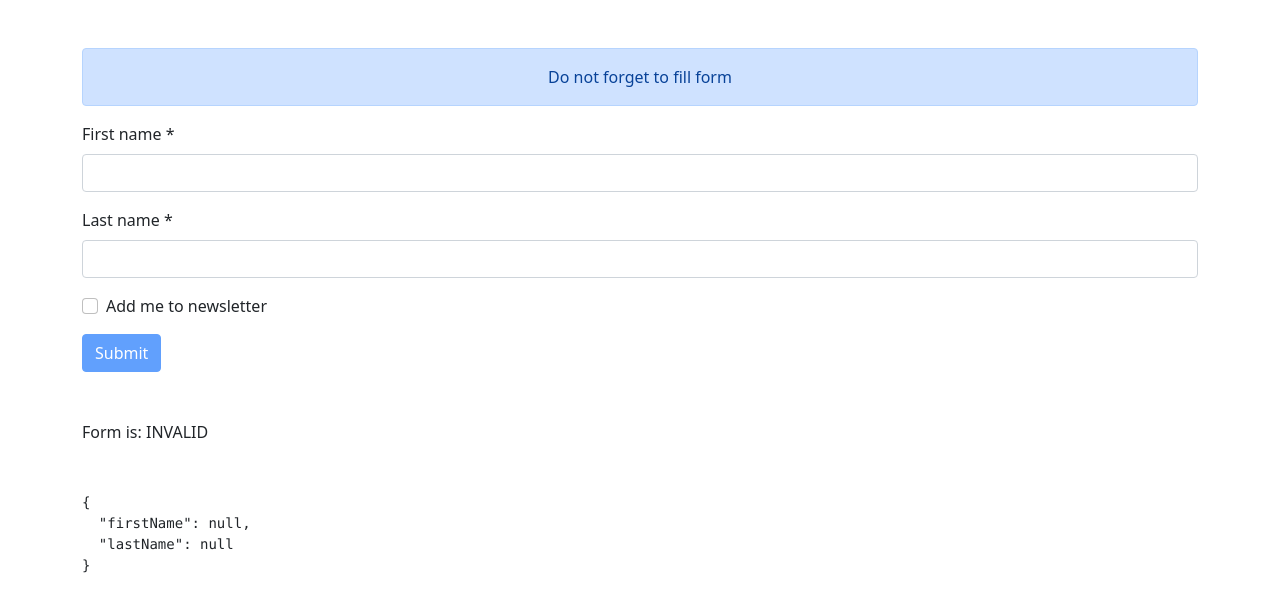
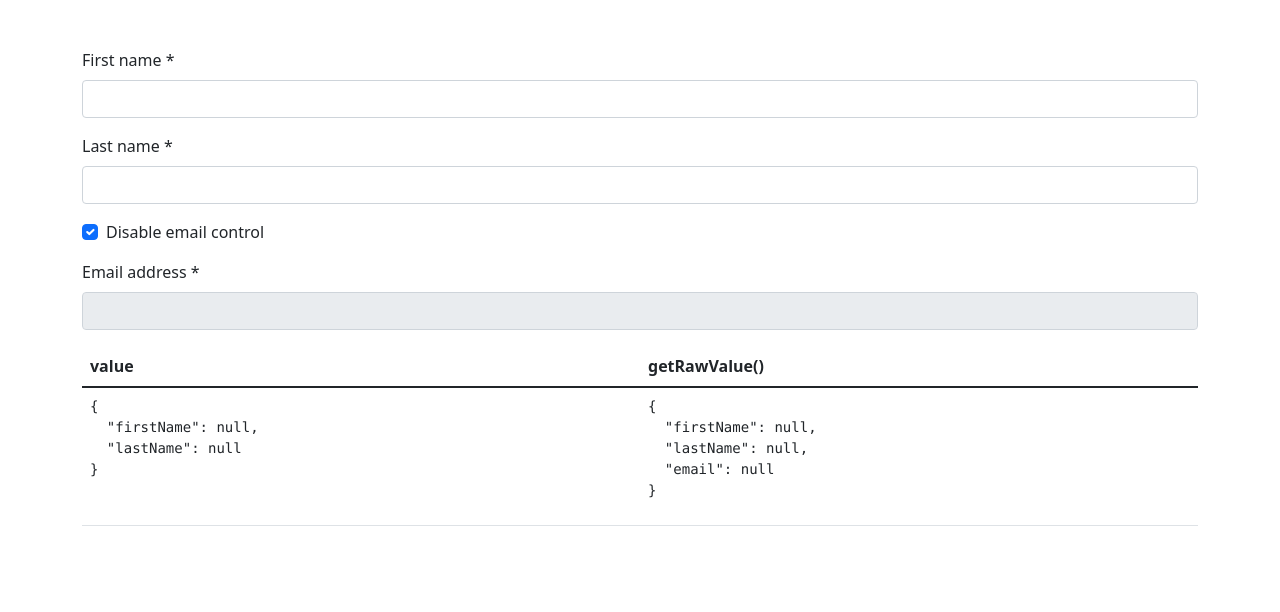
Before and after one commit to angularcodegen/form-fields, an Angular app: page / in a window 1280 px wide. Shown: the top 612 px of the page. Built offline with nearby package versions, Linux system fonts and the light colour scheme.

Commit message:
Show difference in table

```diff
--- a/src/app/app.component.html
+++ b/src/app/app.component.html
@@ -1,5 +1,4 @@
-<form [formGroup]="form" class="container mt-5">
-  <div class="alert alert-primary text-center" role="alert">Do not forget to fill form</div>
+<form [formGroup]="form" class="container my-5">
   <div class="mb-3">
     <label for="firstname" class="form-label">First name *</label>
     <input
@@ -26,10 +25,10 @@
 
   <div class="mb-3 form-check">
     <input [formControl]="saveToNewslatter" type="checkbox" class="form-check-input" id="newsletter" />
-    <label class="form-check-label" for="newsletter">Add me to newsletter</label>
+    <label class="form-check-label" for="newsletter"> Disable email control </label>
   </div>
 
-  <div *ngIf="saveToNewslatter.value === true" class="mb-3">
+  <div class="mb-3">
     <label for="email" class="form-label">Email address *</label>
     <input
       formControlName="email"
@@ -39,11 +38,24 @@
       aria-describedby="emailHelp"
       autocomplete="off"
     />
-    <div id="emailHelp" class="form-text">We'll never share your email with anyone else.</div>
   </div>
 
-  <button (click)="send()" type="submit" class="btn btn-primary" [disabled]="!form.valid">Submit</button>
-
-  <p class="mt-5">Form is: {{ form.status }}</p>
-  <pre class="mt-5"><code>{{ form.value | json }}</code></pre>
+  <table class="table">
+    <thead>
+      <tr>
+        <th scope="col">value</th>
+        <th scope="col">getRawValue()</th>
+      </tr>
+    </thead>
+    <tbody>
+      <tr>
+        <td>
+          <pre><code>{{ form.value | json }}</code></pre>
+        </td>
+        <td>
+          <pre><code>{{ form.getRawValue() | json }}</code></pre>
+        </td>
+      </tr>
+    </tbody>
+  </table>
 </form>
--- a/src/app/app.component.ts
+++ b/src/app/app.component.ts
@@ -12,7 +12,11 @@ export class AppComponent implements OnDestroy {
     email: new FormControl({ disabled: true, value: null }, [Validators.required]),
   });
 
-  saveToNewslatter = new FormControl(false);
+  get email() {
+    return this.form.get('email')!;
+  }
+
+  saveToNewslatter = new FormControl(true);
 
   private toggleEmailSub = this.saveToNewslatter.valueChanges.subscribe(() => this.toggleEmail());
 
@@ -21,16 +25,6 @@ export class AppComponent implements OnDestroy {
     email.enabled ? email.disable() : email.enable();
   }
 
-  send() {
-    alert(`
-form.value:
-${JSON.stringify(this.form.value)}
-
-form.getRawValue():
-${JSON.stringify(this.form.getRawValue())}
-    `);
-  }
-
   ngOnDestroy(): void {
     this.toggleEmailSub.unsubscribe();
   }
--- a/src/index.html
+++ b/src/index.html
@@ -1,13 +1,15 @@
-<!doctype html>
+<!DOCTYPE html>
 <html lang="en">
-<head>
-  <meta charset="utf-8">
-  <title>FormFields</title>
-  <base href="/">
-  <meta name="viewport" content="width=device-width, initial-scale=1">
-  <link rel="icon" type="image/x-icon" href="favicon.ico">
-</head>
-<body>
-  <app-root></app-root>
-</body>
+  <head>
+    <meta charset="utf-8" />
+    <title>FormFields</title>
+    <base href="/" />
+    <meta name="viewport" content="width=device-width, initial-scale=1" />
+    <link rel="icon" type="image/x-icon" href="favicon.ico" />
+
+  </head>
+  </head>
+  <body >
+    <app-root></app-root>
+  </body>
 </html>
```
